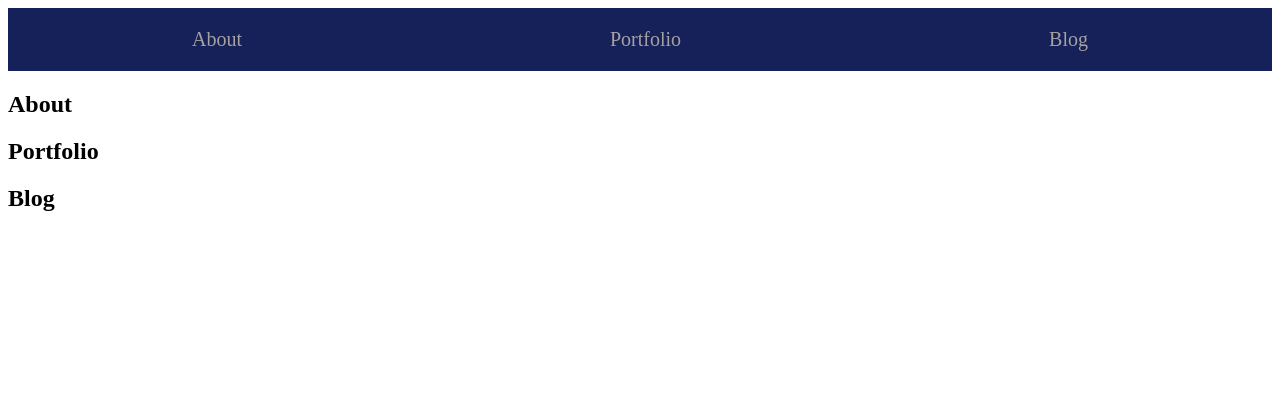
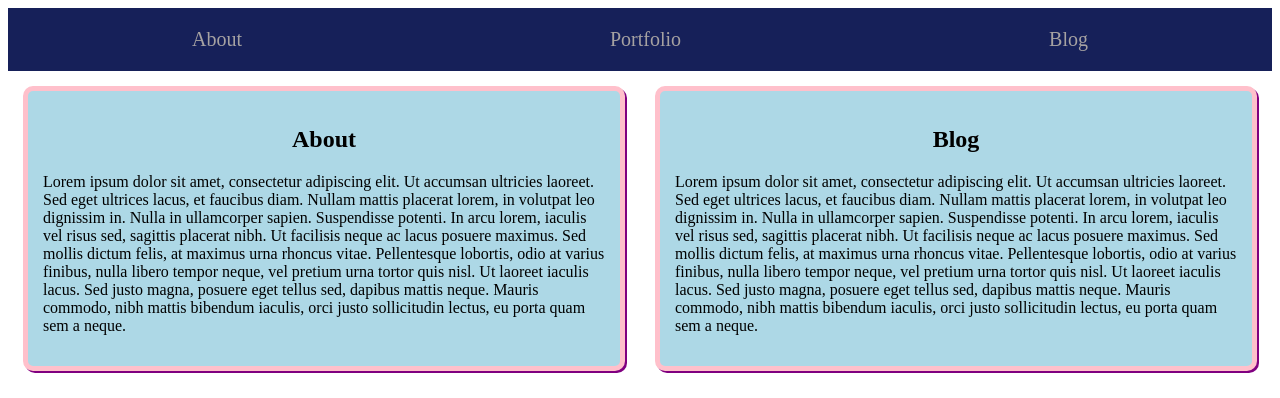
Before and after one commit to alchemy-fullstack-js-fall-2018/layout-components, a website built with webpack: page src/index.html in a window 1280 px wide. Shown: the top 398 px of the page. Built offline with nearby package versions, Linux system fonts and the light colour scheme.

Commit message:
All tests passing but footer.test.js

```diff
--- /dev/null
+++ b/src/components/App.css
@@ -0,0 +1,5 @@
+.info {
+  display: flex;
+  flex-direction: row;
+  align-items: center;
+}
--- a/src/components/App.js
+++ b/src/components/App.js
@@ -2,6 +2,7 @@ import Component from './Component';
 import Header from './Header';
 import Section from './Section';
 import Footer from './Footer';
+import styles from './App.css';
 
 export default class App extends Component {
   render() {
@@ -10,17 +11,41 @@ export default class App extends Component {
       links: ['About', 'Portfolio', 'Blog']
     });
 
-    const section = new Section({
-      sectionTitles: ['About', 'Portfolio', 'Blog']
+    const aboutSection = new Section({
+      sections: [{
+        title: 'About',
+        content: 'Lorem ipsum dolor sit amet, consectetur adipiscing elit. Ut accumsan ultricies laoreet. Sed eget ultrices lacus, et faucibus diam. Nullam mattis placerat lorem, in volutpat leo dignissim in. Nulla in ullamcorper sapien. Suspendisse potenti. In arcu lorem, iaculis vel risus sed, sagittis placerat nibh. Ut facilisis neque ac lacus posuere maximus. Sed mollis dictum felis, at maximus urna rhoncus vitae. Pellentesque lobortis, odio at varius finibus, nulla libero tempor neque, vel pretium urna tortor quis nisl. Ut laoreet iaculis lacus. Sed justo magna, posuere eget tellus sed, dapibus mattis neque. Mauris commodo, nibh mattis bibendum iaculis, orci justo sollicitudin lectus, eu porta quam sem a neque.'
+      }]
+    });
+
+    const portfolioSection = new Section ({
+      sections: [{
+        title: 'Portfolio',
+        content: 'Lorem ipsum dolor sit amet, consectetur adipiscing elit. Ut accumsan ultricies laoreet. Sed eget ultrices lacus, et faucibus diam. Nullam mattis placerat lorem, in volutpat leo dignissim in. Nulla in ullamcorper sapien. Suspendisse potenti. In arcu lorem, iaculis vel risus sed, sagittis placerat nibh. Ut facilisis neque ac lacus posuere maximus. Sed mollis dictum felis, at maximus urna rhoncus vitae. Pellentesque lobortis, odio at varius finibus, nulla libero tempor neque, vel pretium urna tortor quis nisl. Ut laoreet iaculis lacus. Sed justo magna, posuere eget tellus sed, dapibus mattis neque. Mauris commodo, nibh mattis bibendum iaculis, orci justo sollicitudin lectus, eu porta quam sem a neque.'
+      }]
+    });
+
+    const blogSection = new Section({
+      sections: [{
+        title: 'Blog',
+        content: 'Lorem ipsum dolor sit amet, consectetur adipiscing elit. Ut accumsan ultricies laoreet. Sed eget ultrices lacus, et faucibus diam. Nullam mattis placerat lorem, in volutpat leo dignissim in. Nulla in ullamcorper sapien. Suspendisse potenti. In arcu lorem, iaculis vel risus sed, sagittis placerat nibh. Ut facilisis neque ac lacus posuere maximus. Sed mollis dictum felis, at maximus urna rhoncus vitae. Pellentesque lobortis, odio at varius finibus, nulla libero tempor neque, vel pretium urna tortor quis nisl. Ut laoreet iaculis lacus. Sed justo magna, posuere eget tellus sed, dapibus mattis neque. Mauris commodo, nibh mattis bibendum iaculis, orci justo sollicitudin lectus, eu porta quam sem a neque.'
+      }]
     });
 
     const footer = new Footer({
-      contactIcons: ['far fa-envelope', 'fab fa-linkedin-in', 'fab fa-github']
+      contactIcons: [
+        { class: 'far fa-envelope', id: 'gmail' },
+        { class:'fab fa-linkedin-in', id: 'linkedin' },
+        { class: 'fab fa-github', id: 'github' }]
     });
 
     return `
     ${header.render()}
-    ${section.render()}
+    <div class="${styles.info}">
+      ${aboutSection.render()}
+      ${blogSection.render()}
+      </div>
+    ${portfolioSection.render()}
     ${footer.render()}
     `;
   }
--- a/src/components/Footer.css
+++ b/src/components/Footer.css
@@ -1,8 +1,13 @@
+
+  h1 {
+    text-align: center;
+  }
+
 .icons {
-  margin-top: 25vh;
   display: flex;
   flex-direction: row;
   justify-content: space-around;
+
 
   i {
     flex-basis: auto;
@@ -15,9 +20,10 @@
     color: blue;
   }
   #github{
-    opacity: 0.9;
+    opacity: 0.85;
     &:hover {
       opacity: 1;
     }
   }
+
 }
--- a/src/components/Footer.js
+++ b/src/components/Footer.js
@@ -5,11 +5,20 @@ export default class Footer extends Component {
 
   render() {
     const contactIcons = this.props.contactIcons.map(icon => {
-      return `<i class="${icon}"></i>`;
+      return `
+      <a id="${styles[icon.id]}">
+        <i class="${icon.class}"></i>
+      </a>
+      `;
     });
 
     return `
-    <footer class="${styles.icons}">${contactIcons.join(' ')}</footer>
+    <footer>
+      <h1>Contact</h1>
+      <div class="${styles.icons}">
+        ${contactIcons.join(' ')}
+      </div>
+    </footer>
     `;
   }
 }
--- a/src/components/Section.css
+++ b/src/components/Section.css
@@ -0,0 +1,16 @@
+.container {
+  padding: 15px;
+  background: lightblue;
+  margin: 15px;
+  border: 5px solid pink;
+  border-radius: 10px;
+  box-shadow: 2px 2px purple;
+}
+
+.title {
+  text-align: center;
+}
+
+.content {
+  text-align: left;
+}
--- a/src/components/Section.js
+++ b/src/components/Section.js
@@ -3,13 +3,18 @@ import styles from './Section.css';
 
 export default class Section extends Component {
   render() {
-    const sectionTitles = this.props.sectionTitles.map(title => {
-      return `<h1>${title}</h1>`;
+    console.log(this.props.sections);
+    const sections = this.props.sections.map(section => {
+      return `
+      <h1 class="${styles.title}">${section.title}</h1>
+      <p class="${styles.content}">${section.content}</p>
+
+      `;
     });
 
     return `
     <section>
-      <div>${sectionTitles.join(' ')}</div>
+      <div class="${styles.container}">${sections.join(' ')}</div>
     </section>
     `;
   }
```
Also changed, not shown: src/components/Footer.test.js (+5 -1 lines), src/components/Section.test.js (+4 -1 lines), 2 other files.
